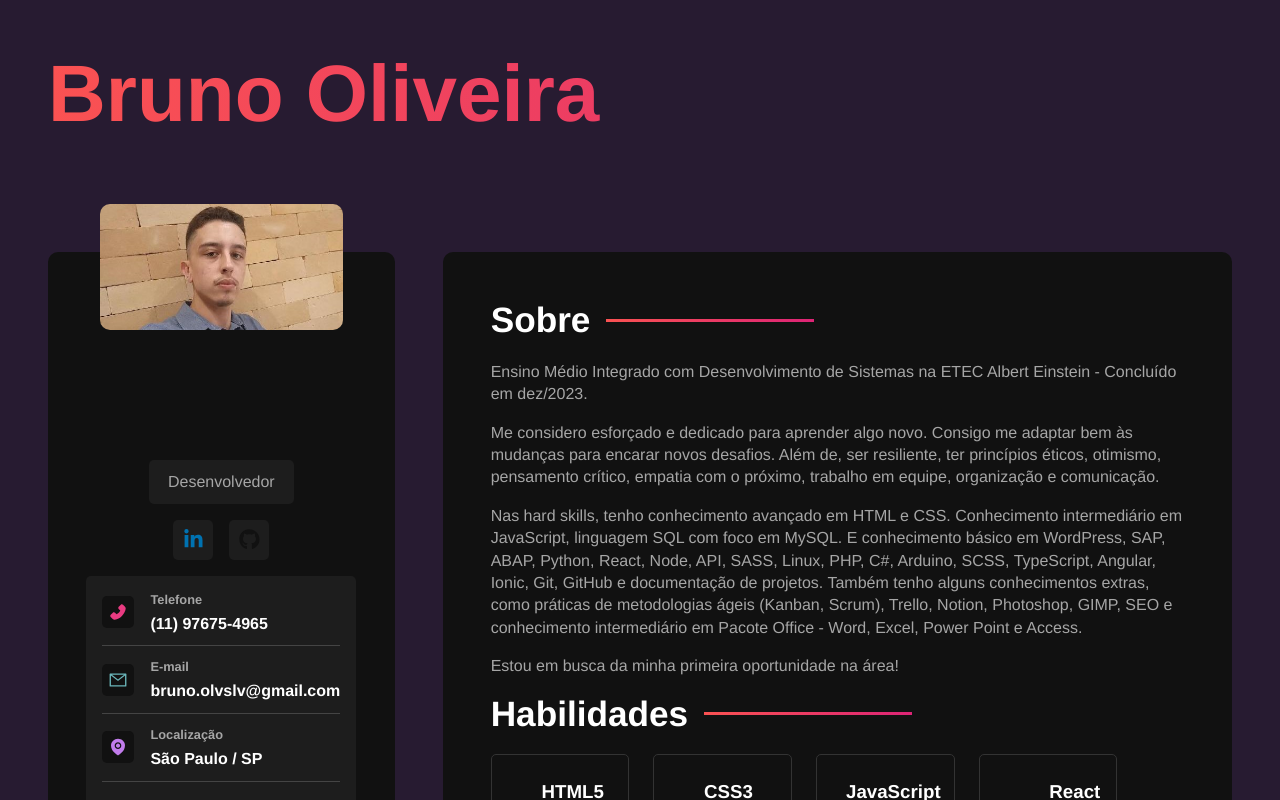
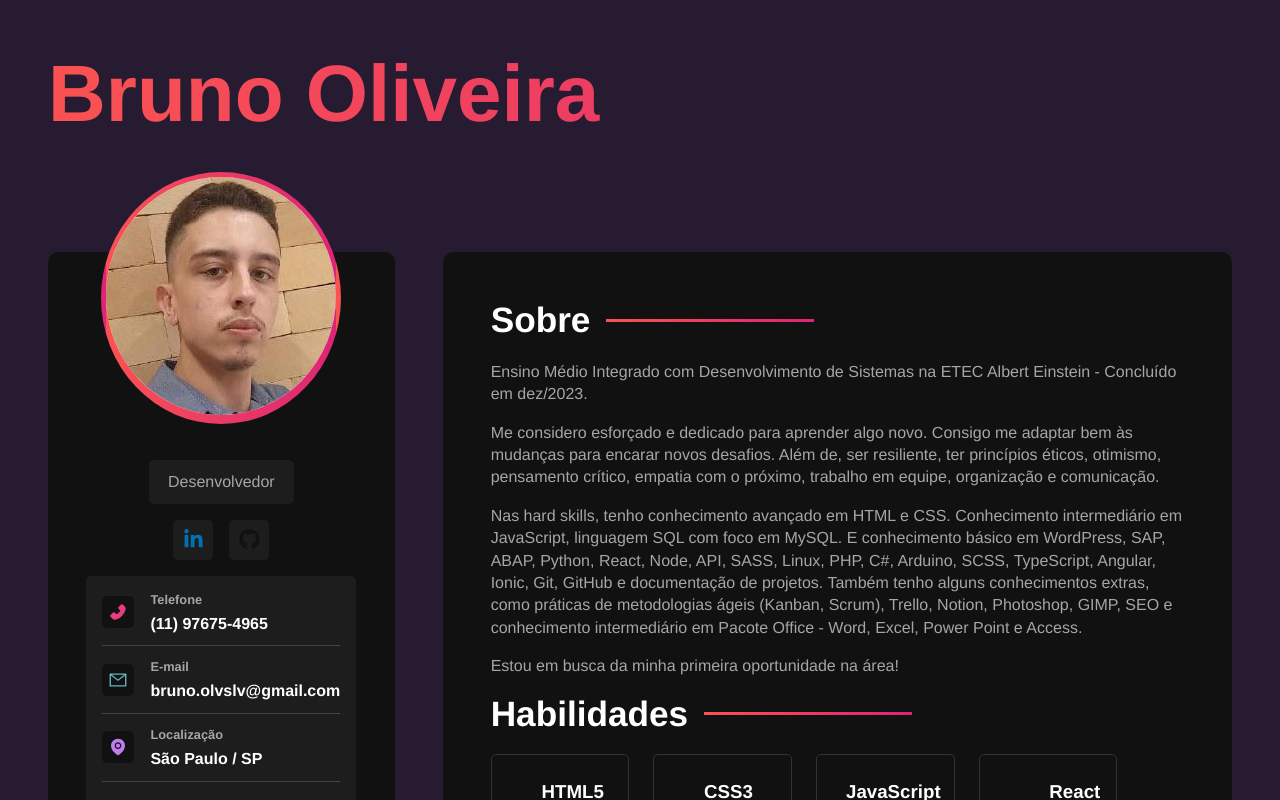
Before and after one commit to BrunoOlv10/portfolio-react, a React (Vite) app in the folder react-sass/: page / in a window 1280 px wide. Shown: the top 800 px of the page. Built offline with nearby package versions, Linux system fonts and the light colour scheme.

Commit message:
fix bugs and updates

```diff
--- a/react-sass/src/components/Sidebar.jsx
+++ b/react-sass/src/components/Sidebar.jsx
@@ -1,4 +1,4 @@
-import Avatar from '../img/bruno-oliveira.jpeg'
+import Avatar from '../img/bruno-oliveira.jpg'
 
 import '../styles/components/sidebar.sass'
 import SocialNetworks from './SocialNetworks'
@@ -8,7 +8,9 @@ import DownloadButton from './DownloadButton'
 const Sidebar = () => {
   return (
     <aside id="sidebar">
-      <img src={Avatar} alt="Bruno Oliveira" />
+      <div className='img-degrade'>
+        <img src={Avatar} alt="Bruno Oliveira" />
+      </div>
       <p className="title">Desenvolvedor</p>
       <SocialNetworks />
       <InformationContainer />
--- a/react-sass/src/styles/components/sidebar.sass
+++ b/react-sass/src/styles/components/sidebar.sass
@@ -12,11 +12,21 @@
     position: relative
     padding: 3rem 0
 
+    .img-degrade
+        max-width: 70%
+        border-radius: 50%
+        position: absolute
+        top: -5rem
+        background: variables.$gradient
+        border: 5px solid transparent
+        transition: transform .5s
+
+        &:hover
+            transform: scale(1.1)
+
     img
-        max-width: 70%
-        border-radius: variables.$container-border-radius
-        position: absolute
-        top: -3rem
+        position: relative
+        border-radius: 50%
 
     .title
         color: variables.$text-color-secondary
--- a/react-sass/src/styles/components/technologiescontainer.sass
+++ b/react-sass/src/styles/components/technologiescontainer.sass
@@ -16,6 +16,10 @@
             border: 1px solid #333
             width: 20%
             border-radius: variables.$card-border-radius
+            transition: transform .5s
+
+            &:hover
+                transform: scale(1.1)
 
             h3
                 color: variables.$text-color
```
Also changed, not shown: react-sass/src/img/bruno-oliveira.jpeg (deleted), react-sass/src/img/bruno-oliveira.jpg (added).
